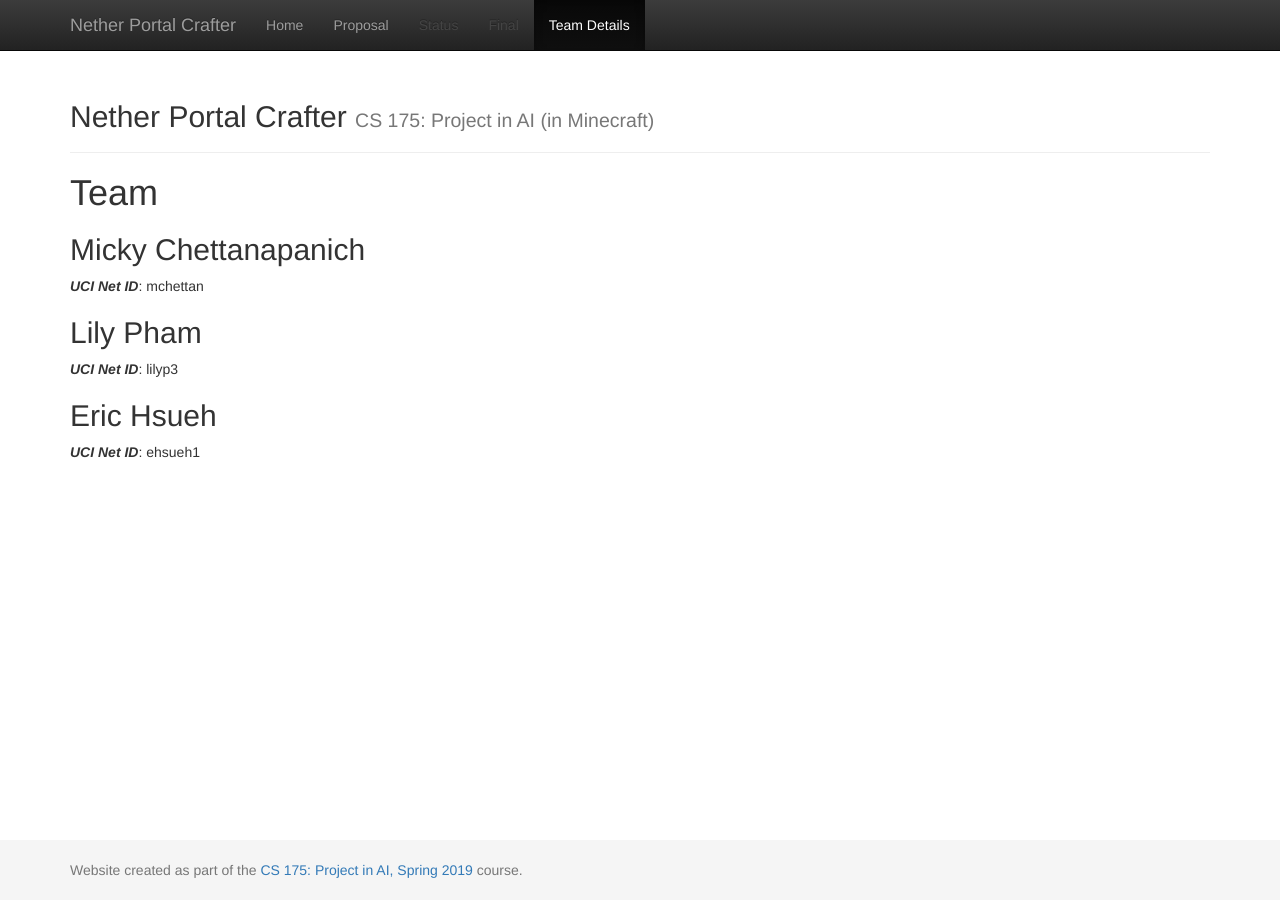
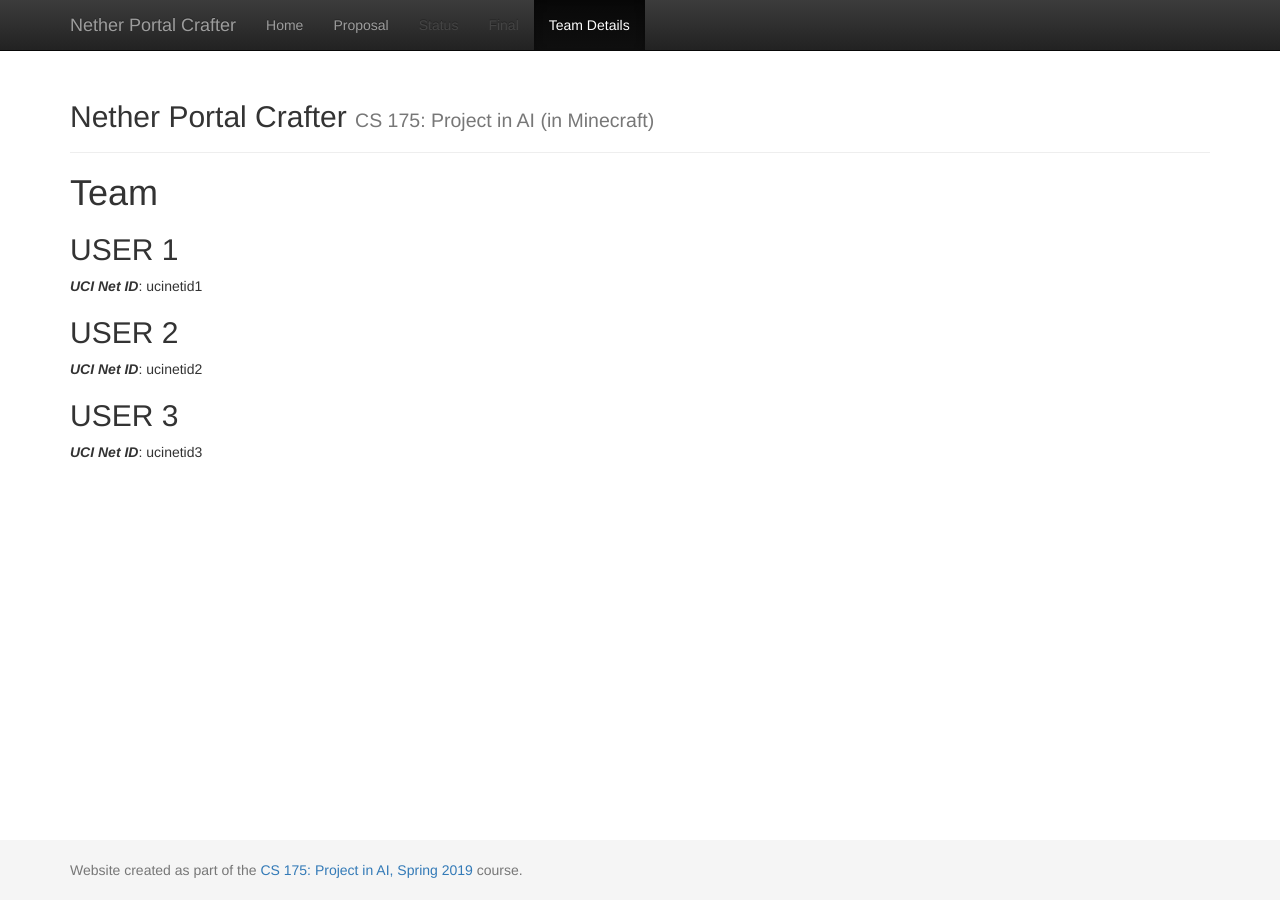
Before and after one commit to mickychetta/minecraft-ai-placeholder, a Jekyll site: the page built from docs/team.md, in a window 1280 px wide. Built offline with Jekyll 4.4.1, drawn with Linux system fonts in a browser that asks for light colours.

```diff
--- a/docs/team.md
+++ b/docs/team.md
@@ -1,14 +1,16 @@
 ---
 layout: default
-title: Team
+title:  Team
 ---
-# Team
 
-## Micky Chettanapanich
-***UCI Net ID***: mchettan
+# {{ page.title }}
 
-## Lily Pham
-***UCI Net ID***: lilyp3
 
-## Eric Hsueh
-***UCI Net ID***: ehsueh1
+## USER 1
+***UCI Net ID***: ucinetid1
+
+## USER 2
+***UCI Net ID***: ucinetid2
+
+## USER 3
+***UCI Net ID***: ucinetid3
```
Also changed, not shown: docs/index.md (+2 -0 lines).
